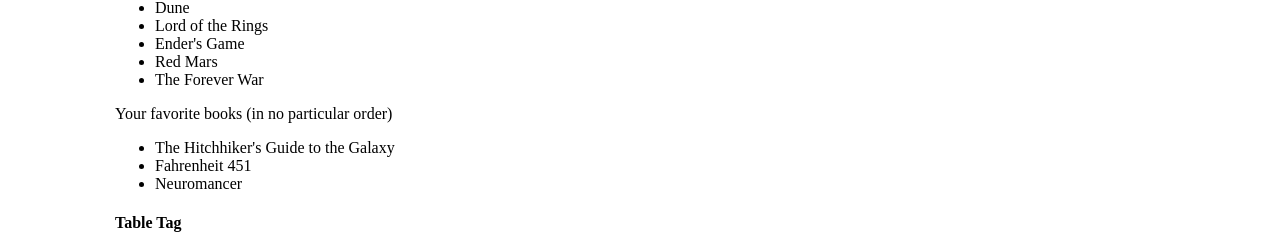
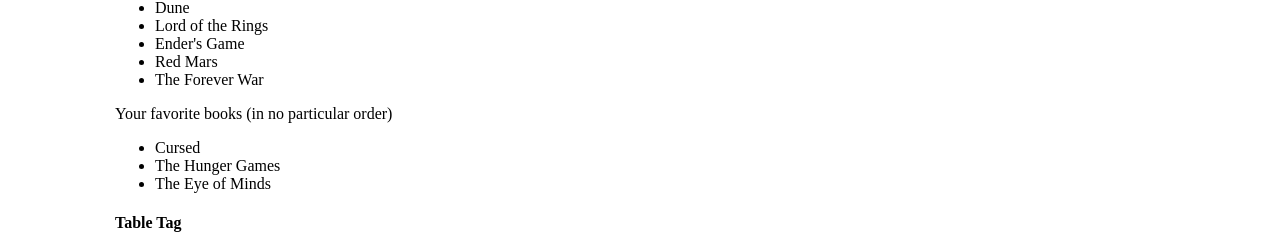
Before and after one commit to seamusmuf123/kambaz-next-js-cs4550-seamus, a Next.js app: page /Labs/Lab1 in a window 1280 px wide. Shown: the part 1034-1277 px from the top of the page. Built offline with nearby package versions, Linux system fonts and the light colour scheme.

Commit message:
changes to books

```diff
--- a/app/Labs/Lab1/page.tsx
+++ b/app/Labs/Lab1/page.tsx
@@ -67,15 +67,15 @@
 <ul id="wd-my-books">
   <li>Dune</li>
   <li>Lord of the Rings</li>
-  <li>Ender's Game</li>
+  <li>Ender&apos;s Game</li>
   <li>Red Mars</li>
   <li>The Forever War</li>
 </ul>
 Your favorite books (in no particular order)
 <ul id="wd-your-books">
-  <li>The Hitchhiker's Guide to the Galaxy</li>
-  <li>Fahrenheit 451</li>
-  <li>Neuromancer</li>
+  <li>Cursed</li>
+  <li>The Hunger Games</li>
+  <li>The Eye of Minds</li>
 </ul>
 
       </div>
```
